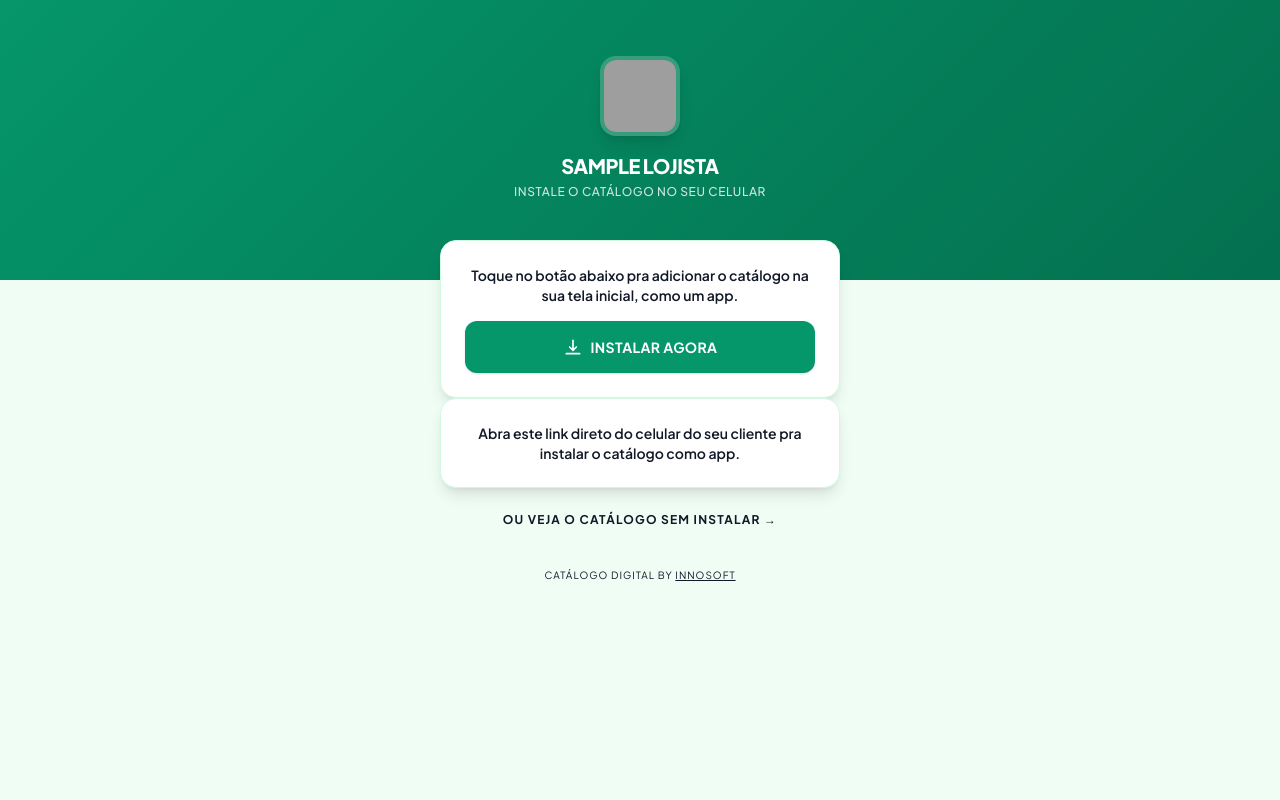
After one commit to celsoleite38/catalogo, a Django app: a page that uses catalogo/templates/catalogo/instalar.html in a window 1280 px wide. The commit adds this page. Run offline with Django 5.2, Linux system fonts and the light colour scheme; tables that the repository leaves empty hold one stand-in row (values such as "Sample post"); some libraries are stand-ins or nearby versions; grey boxes are pictures that could not be loaded.

Commit message:
Adiciona PWA: manifest, ícone dinâmico, service worker e página de instalação

```diff
--- /dev/null
+++ b/catalogo/templates/catalogo/instalar.html
@@ -0,0 +1,131 @@
+{% load l10n %}
+<!DOCTYPE html>
+<html lang="pt-br">
+<head>
+<meta charset="UTF-8">
+<meta name="viewport" content="width=device-width, initial-scale=1.0">
+<title>Instalar {{ lojista.nome_loja }}</title>
+<meta name="theme-color" content="{{ tema.bg }}">
+<link rel="manifest" href="{% url 'catalogo:manifest' lojista.slug %}">
+<link rel="icon" href="{% url 'catalogo:pwa_icon' lojista.slug 192 %}">
+<link rel="apple-touch-icon" href="{% url 'catalogo:pwa_icon' lojista.slug 192 %}">
+<script src="https://cdn.tailwindcss.com"></script>
+<link rel="preconnect" href="https://fonts.googleapis.com">
+<link href="https://fonts.googleapis.com/css2?family=Plus+Jakarta+Sans:wght@400;500;600;700;800&display=swap" rel="stylesheet">
+<style>
+  :root {
+    --bg: {{ tema.bg }};
+    --surface: {{ tema.surface }};
+    --border: {{ tema.border }};
+    --text: {{ tema.texto }};
+    --text-muted: {{ tema.texto_muted }};
+    --primary: {{ tema.primaria }};
+    --primary-hover: {{ tema.primaria_hover }};
+    --on-primary: {{ tema.texto_primaria }};
+  }
+  body { font-family: 'Plus Jakarta Sans', sans-serif; background: var(--bg); color: var(--text); }
+  .surface { background: var(--surface); border-color: var(--border); }
+  .btn-primary { background: var(--primary); color: var(--on-primary); }
+  .btn-primary:hover { background: var(--primary-hover); }
+  .cover-gradient { background: linear-gradient(135deg, var(--primary) 0%, color-mix(in srgb, var(--primary), #000 25%) 100%); }
+</style>
+</head>
+<body class="min-h-screen antialiased">
+
+<div class="cover-gradient px-6 pt-14 pb-20 text-center">
+    <img src="{% url 'catalogo:pwa_icon' lojista.slug 192 %}" alt="{{ lojista.nome_loja }}"
+         class="w-20 h-20 rounded-2xl mx-auto shadow-lg border-4 border-white/20">
+    <h1 class="mt-4 text-xl font-extrabold uppercase tracking-tight" style="color: var(--on-primary);">{{ lojista.nome_loja }}</h1>
+    <p class="text-xs font-medium tracking-wider uppercase mt-1 opacity-80" style="color: var(--on-primary);">Instale o catálogo no seu celular</p>
+</div>
+
+<main class="max-w-md mx-auto px-6 -mt-10">
+
+    <!-- Botão de instalação automática (Android/Chrome/Edge) -->
+    <div id="bloco-android" class="surface border rounded-2xl p-6 shadow-lg text-center hidden">
+        <p class="text-sm font-semibold mb-4">Toque no botão abaixo pra adicionar o catálogo na sua tela inicial, como um app.</p>
+        <button id="btn-instalar" class="btn-primary w-full font-bold text-sm uppercase tracking-wide py-4 rounded-xl shadow flex items-center justify-center gap-2">
+            <svg class="w-5 h-5" fill="none" stroke="currentColor" viewBox="0 0 24 24"><path stroke-linecap="round" stroke-linejoin="round" stroke-width="2" d="M12 4v12m0 0l-4-4m4 4l4-4M4 20h16" /></svg>
+            Instalar agora
+        </button>
+        <p id="msg-ja-instalado" class="text-xs text-muted mt-3 hidden">Este catálogo já está instalado no seu celular ✓</p>
+    </div>
+
+    <!-- Instruções manuais (iPhone / Safari, que não tem instalação automática) -->
+    <div id="bloco-ios" class="surface border rounded-2xl p-6 shadow-lg hidden">
+        <p class="text-sm font-semibold mb-4">No iPhone, a instalação é manual (é assim que a Apple funciona, não tem como pular esse passo):</p>
+        <ol class="space-y-3 text-sm">
+            <li class="flex gap-3">
+                <span class="btn-primary w-6 h-6 rounded-full flex items-center justify-center text-xs font-bold flex-shrink-0">1</span>
+                <span>Toque no ícone de <strong>Compartilhar</strong>
+                    <svg class="w-4 h-4 inline -mt-1" fill="none" stroke="currentColor" viewBox="0 0 24 24"><path stroke-linecap="round" stroke-linejoin="round" stroke-width="2" d="M12 4v12m0-12l-4 4m4-4l4 4M5 16v3a1 1 0 001 1h12a1 1 0 001-1v-3"/></svg>
+                    na barra do Safari (embaixo da tela).</span>
+            </li>
+            <li class="flex gap-3">
+                <span class="btn-primary w-6 h-6 rounded-full flex items-center justify-center text-xs font-bold flex-shrink-0">2</span>
+                <span>Role e toque em <strong>"Adicionar à Tela de Início"</strong>.</span>
+            </li>
+            <li class="flex gap-3">
+                <span class="btn-primary w-6 h-6 rounded-full flex items-center justify-center text-xs font-bold flex-shrink-0">3</span>
+                <span>Toque em <strong>"Adicionar"</strong> no canto superior direito. Pronto!</span>
+            </li>
+        </ol>
+    </div>
+
+    <!-- Fallback genérico (desktop ou navegador não suportado) -->
+    <div id="bloco-generico" class="surface border rounded-2xl p-6 shadow-lg text-center hidden">
+        <p class="text-sm font-semibold">Abra este link direto do celular do seu cliente pra instalar o catálogo como app.</p>
+    </div>
+
+    <a href="{% url 'catalogo:catalogo' lojista.slug %}" class="block text-center mt-6 text-xs font-bold uppercase tracking-widest text-muted hover:opacity-70">
+        Ou veja o catálogo sem instalar →
+    </a>
+</main>
+
+<footer class="text-center text-[10px] uppercase tracking-widest text-muted py-10">
+    Catálogo digital by <a href="https://innosoft.com.br" target="_blank" class="underline">Innosoft</a>
+</footer>
+
+<script>
+const ehIOS = /iphone|ipad|ipod/i.test(navigator.userAgent) && !window.MSStream;
+const rodandoInstalado = window.matchMedia('(display-mode: standalone)').matches || navigator.standalone === true;
+
+let promptDiferido = null;
+
+window.addEventListener('beforeinstallprompt', (e) => {
+    e.preventDefault();
+    promptDiferido = e;
+    document.getElementById('bloco-android').classList.remove('hidden');
+});
+
+document.getElementById('btn-instalar').addEventListener('click', async () => {
+    if (!promptDiferido) return;
+    promptDiferido.prompt();
+    await promptDiferido.userChoice;
+    promptDiferido = null;
+});
+
+if (rodandoInstalado) {
+    document.getElementById('bloco-android').classList.remove('hidden');
+    document.getElementById('btn-instalar').classList.add('hidden');
+    document.getElementById('msg-ja-instalado').classList.remove('hidden');
+} else if (ehIOS) {
+    document.getElementById('bloco-ios').classList.remove('hidden');
+} else {
+    // Android/Chrome sem o evento disparado ainda, ou desktop: mostra o botão
+    // e deixa o beforeinstallprompt assumir se disparar depois.
+    setTimeout(() => {
+        if (!promptDiferido) {
+            document.getElementById('bloco-generico').classList.remove('hidden');
+        }
+    }, 800);
+    document.getElementById('bloco-android').classList.remove('hidden');
+}
+
+if ('serviceWorker' in navigator) {
+    navigator.serviceWorker.register('/sw.js', { scope: '/{{ lojista.slug }}/' }).catch(() => {});
+}
+</script>
+
+</body>
+</html>
--- a/catalogo/urls.py
+++ b/catalogo/urls.py
@@ -32,6 +32,12 @@ urlpatterns = [
 
     path('produtos/<int:pk>/editar/', views.editar_produto, name='editar_produto'),
 
+    # PWA (precisa vir antes do catch-all de slug)
+    path('sw.js', views.service_worker, name='service_worker'),
+    path('<slug:slug>/manifest.json', views.manifest_json, name='manifest'),
+    path('<slug:slug>/icone/<int:tamanho>/', views.pwa_icon, name='pwa_icon'),
+    path('<slug:slug>/instalar/', views.instalar_app, name='instalar_app'),
+
     # Catálogo público (Mantenha no final das rotas)
     path('<slug:slug>/', views.ver_catalogo, name='catalogo'),
 ]
--- a/catalogo/views.py
+++ b/catalogo/views.py
@@ -4,9 +4,11 @@ from django.contrib.auth.models import User
 from django.contrib.auth.views import LoginView as AuthLoginView
 from django.contrib.auth.forms import AuthenticationForm
 from django.contrib.auth import authenticate
-from django.urls import reverse_lazy
+from django.urls import reverse_lazy, reverse
 from django.utils.text import slugify
+from django.http import JsonResponse, HttpResponse
 from django import forms
+from io import BytesIO
 from .models import Produto, Categoria, VariacaoProduto, Lojista, TipoVariacao, ValorVariacao
 from .forms import ProdutoForm, CategoriaForm, ConfiguracaoLojistaForm, TipoVariacaoForm
 from django.contrib import messages
@@ -180,6 +182,124 @@ def ver_catalogo(request, slug):
         'tema': get_tema(lojista.tema),
     }
     return render(request, 'catalogo/app.html', context)
+
+
+def manifest_json(request, slug):
+    """Manifest do PWA de cada loja — cada lojista vira um 'app' instalável
+    isolado (nome, cor e ícone próprios), com escopo restrito à sua URL."""
+    lojista = get_object_or_404(Lojista, slug=slug, ativo=True)
+    tema = get_tema(lojista.tema)
+    data = {
+        "name": lojista.nome_loja,
+        "short_name": lojista.nome_loja[:15],
+        "start_url": f"/{lojista.slug}/?pwa=1",
+        "scope": f"/{lojista.slug}/",
+        "id": f"/{lojista.slug}/",
+        "display": "standalone",
+        "orientation": "portrait",
+        "background_color": tema["bg"],
+        "theme_color": tema["primaria"],
+        "icons": [
+            {
+                "src": reverse('catalogo:pwa_icon', args=[lojista.slug, 192]),
+                "sizes": "192x192",
+                "type": "image/png",
+                "purpose": "any maskable",
+            },
+            {
+                "src": reverse('catalogo:pwa_icon', args=[lojista.slug, 512]),
+                "sizes": "512x512",
+                "type": "image/png",
+                "purpose": "any maskable",
+            },
+        ],
+    }
+    return JsonResponse(data)
+
+
+def pwa_icon(request, slug, tamanho):
+    """Gera o ícone do app na hora, com a cor e a inicial da loja — assim
+    todo lojista tem um PWA instalável sem precisar subir logo nenhuma."""
+    from PIL import Image, ImageDraw, ImageFont
+
+    lojista = get_object_or_404(Lojista, slug=slug)
+    tema = get_tema(lojista.tema)
+    tamanho = max(48, min(tamanho, 512))
+
+    img = Image.new("RGB", (tamanho, tamanho), tema["primaria"])
+    draw = ImageDraw.Draw(img)
+    letra = (lojista.nome_loja or "L").strip()[0].upper()
+
+    tamanho_fonte = int(tamanho * 0.52)
+    fonte = None
+    for caminho_fonte in (
+        "/usr/share/fonts/truetype/dejavu/DejaVuSans-Bold.ttf",
+        "/usr/share/fonts/truetype/liberation/LiberationSans-Bold.ttf",
+    ):
+        try:
+            fonte = ImageFont.truetype(caminho_fonte, tamanho_fonte)
+            break
+        except OSError:
+            continue
+    if fonte is None:
+        fonte = ImageFont.load_default()
+
+    bbox = draw.textbbox((0, 0), letra, font=fonte)
+    largura_texto = bbox[2] - bbox[0]
+    altura_texto = bbox[3] - bbox[1]
+    draw.text(
+        ((tamanho - largura_texto) / 2 - bbox[0], (tamanho - altura_texto) / 2 - bbox[1]),
+        letra,
+        font=fonte,
+        fill=tema["texto_primaria"],
+    )
+
+    buffer = BytesIO()
+    img.save(buffer, format="PNG")
+    resposta = HttpResponse(buffer.getvalue(), content_type="image/png")
+    resposta["Cache-Control"] = "public, max-age=604800"
+    return resposta
+
+
+def service_worker(request):
+    """Um único sw.js serve todas as lojas. Cada loja registra ele com
+    escopo próprio (/<slug>/), então instalar uma loja não afeta as outras."""
+    js = """
+const CACHE = 'catalogo-cache-v1';
+
+self.addEventListener('install', (event) => {
+  self.skipWaiting();
+});
+
+self.addEventListener('activate', (event) => {
+  self.clients.claim();
+});
+
+self.addEventListener('fetch', (event) => {
+  if (event.request.method !== 'GET') return;
+  event.respondWith(
+    fetch(event.request)
+      .then((resposta) => {
+        const copia = resposta.clone();
+        caches.open(CACHE).then((cache) => cache.put(event.request, copia));
+        return resposta;
+      })
+      .catch(() => caches.match(event.request))
+  );
+});
+"""
+    resposta = HttpResponse(js, content_type="application/javascript")
+    resposta["Service-Worker-Allowed"] = "/"
+    resposta["Cache-Control"] = "no-cache"
+    return resposta
+
+
+def instalar_app(request, slug):
+    """Página que o lojista manda pro cliente final instalar o catálogo
+    como app na tela inicial do celular (Android e iPhone)."""
+    lojista = get_object_or_404(Lojista, slug=slug, ativo=True)
+    tema = get_tema(lojista.tema)
+    return render(request, 'catalogo/instalar.html', {'lojista': lojista, 'tema': tema})
 
 
 @login_required
```
Also changed, not shown: catalogo/templates/catalogo/app.html (+23 -2 lines), catalogo/templates/painel/index.html (+36 -0 lines).
